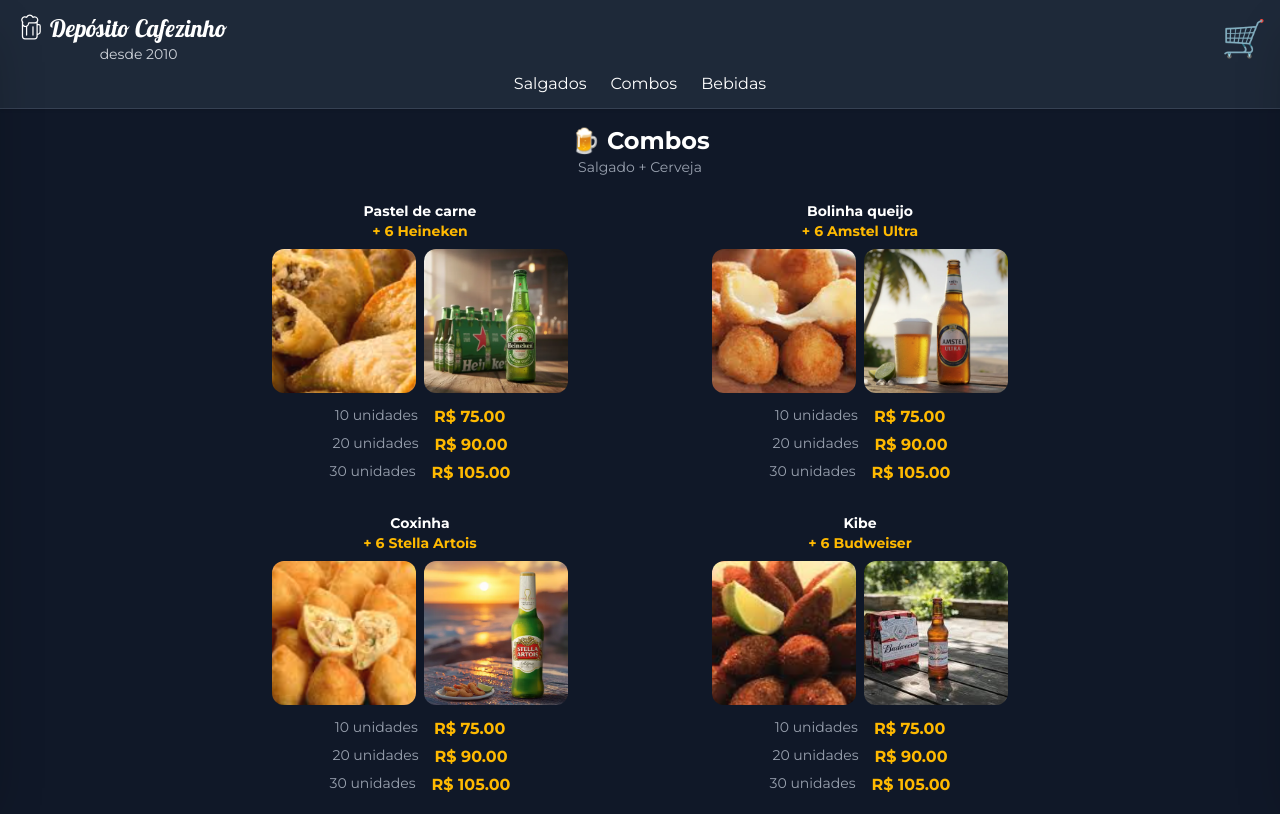
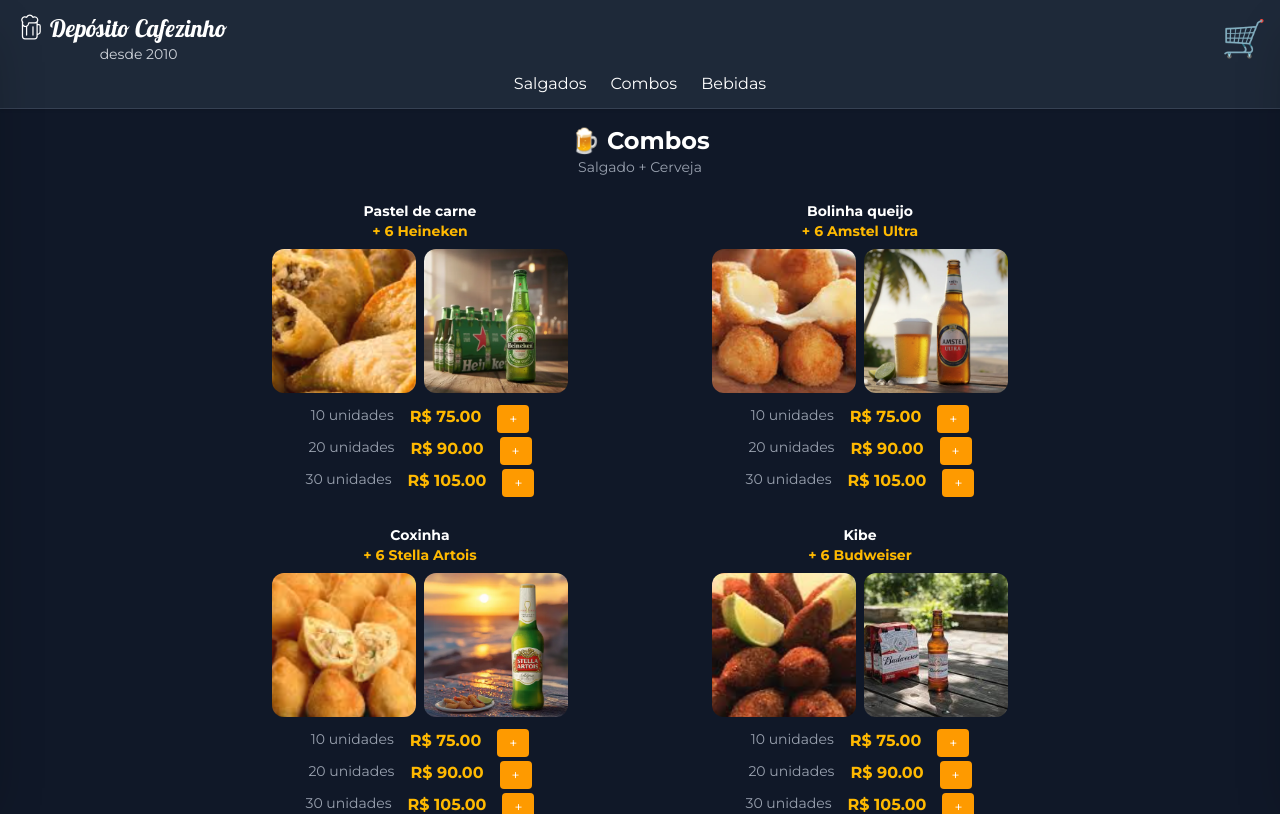
Before and after one commit to flavio16silva/deposito-cafezinho-react, a React (Vite) app: page /combos in a window 1280 px wide. Shown: the top 814 px of the page. Built offline with nearby package versions, Linux system fonts and the light colour scheme.

Commit message:
Combo: correção da função adicionar do botão

```diff
--- a/src/components/combo.jsx
+++ b/src/components/combo.jsx
@@ -1,5 +1,7 @@
 import { combos } from '../data/combos'
 import { Carrinho } from "./carrinho"
+import { useContext } from "react"
+import { CarrinhoContext } from "../context/carrinhoContext"
 
 const imagens = {
   // Salgados
@@ -26,7 +28,9 @@
       cerveja: partes[1]
     }
   }
-  // { console.log(separarNome(combos[0].nome)) }
+
+  const { adicionar } = useContext(CarrinhoContext)
+
   return (
     <div className="min-h-screen bg-gray-900">
       <div className="max-w-2xl md:max-w-4xl mx-auto pt-4">
@@ -82,14 +86,50 @@
                         <div className="flex justify-center gap-4">
                           <span className="text-gray-400 text-sm">10 unidades</span>
                           <span className="text-amber-400 font-bold">R$ {item.preco10.toFixed(2)}</span>
+                          <button
+                            onClick={() => adicionar({
+                              id: `${item.id}-10`,
+                              nome: `${item.nome} (10 und)`,
+                              unidades: 10,
+                              quantidade: 1,
+                              precoUnitario: item.preco10 / 10,
+                              total: item.preco10
+                            })}
+                            className="bg-amber-500 text-white px-3 py-1 rounded text-sm hover:bg-amber-400">
+                            +
+                          </button>
                         </div>
                         <div className="flex justify-center gap-4">
                           <span className="text-gray-400 text-sm">20 unidades</span>
                           <span className="text-amber-400 font-bold">R$ {item.preco20.toFixed(2)}</span>
+                          <button
+                            onClick={() => adicionar({
+                              id: `${item.id}-20`,
+                              nome: `${item.nome} (20 und)`,
+                              unidades: 20,
+                              quantidade: 1,
+                              precoUnitario: item.preco20 / 20,
+                              total: item.preco20
+                            })}
+                            className="bg-amber-500 text-white px-3 py-1 rounded text-sm hover:bg-amber-400">
+                            +
+                          </button>
                         </div>
                         <div className="flex justify-center gap-4">
                           <span className="text-gray-400 text-sm">30 unidades</span>
                           <span className="text-amber-400 font-bold">R$ {item.preco30.toFixed(2)}</span>
+                          <button
+                            onClick={() => adicionar({
+                              id: `${item.id}-30`,
+                              nome: `${item.nome} (30 und)`,
+                              unidades: 30,
+                              quantidade: 1,
+                              precoUnitario: item.preco30 / 30,
+                              total: item.preco30
+                            })}
+                            className="bg-amber-500 text-white px-3 py-1 rounded text-sm hover:bg-amber-400">
+                            +
+                          </button>
                         </div>
                       </div>
 
@@ -100,10 +140,6 @@
             })}
           </div>
         </div>
-        <div className="mt-8 px-4 flex justify-center">
-          <Carrinho />
-        </div>
-
       </div>
     </div >
   )
```
